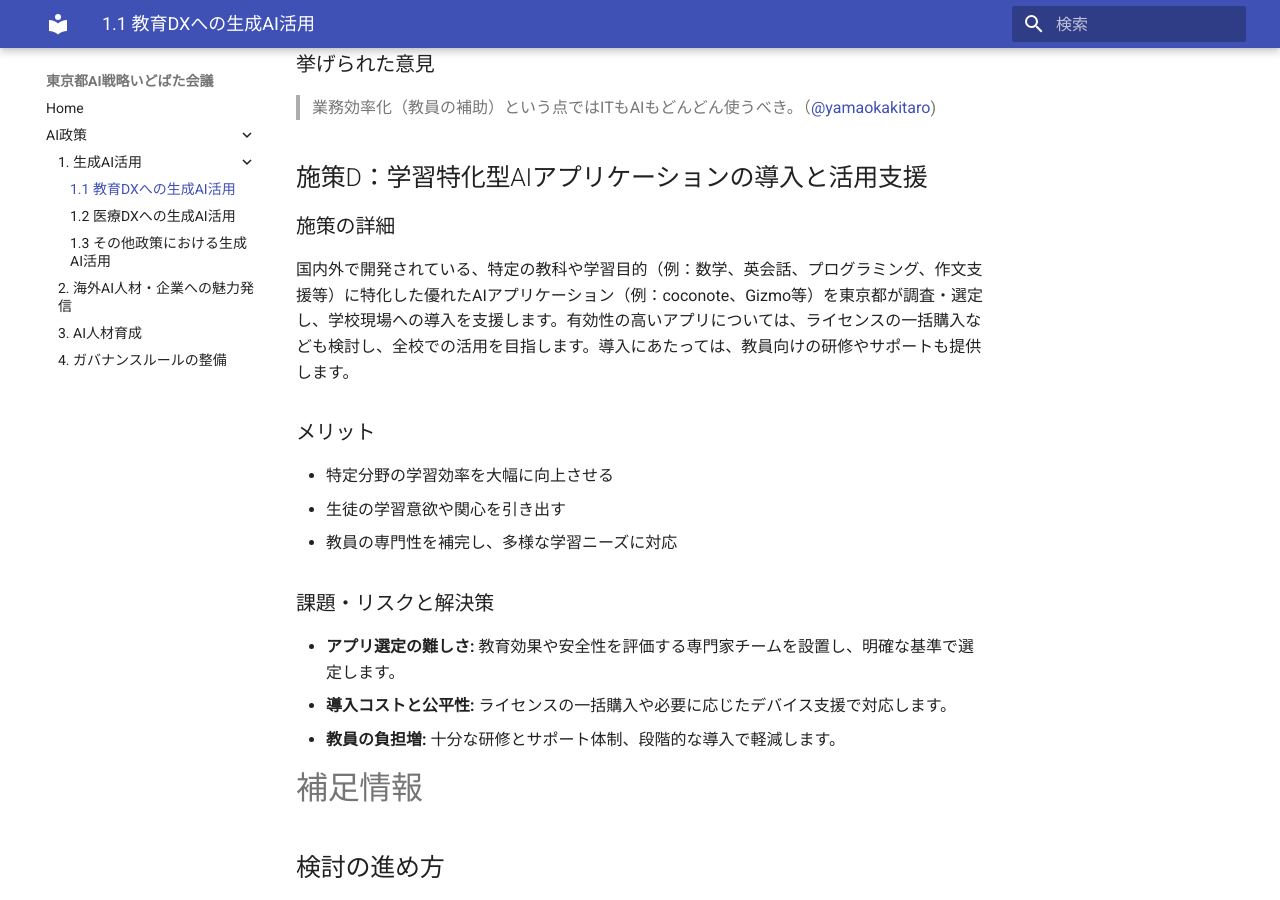
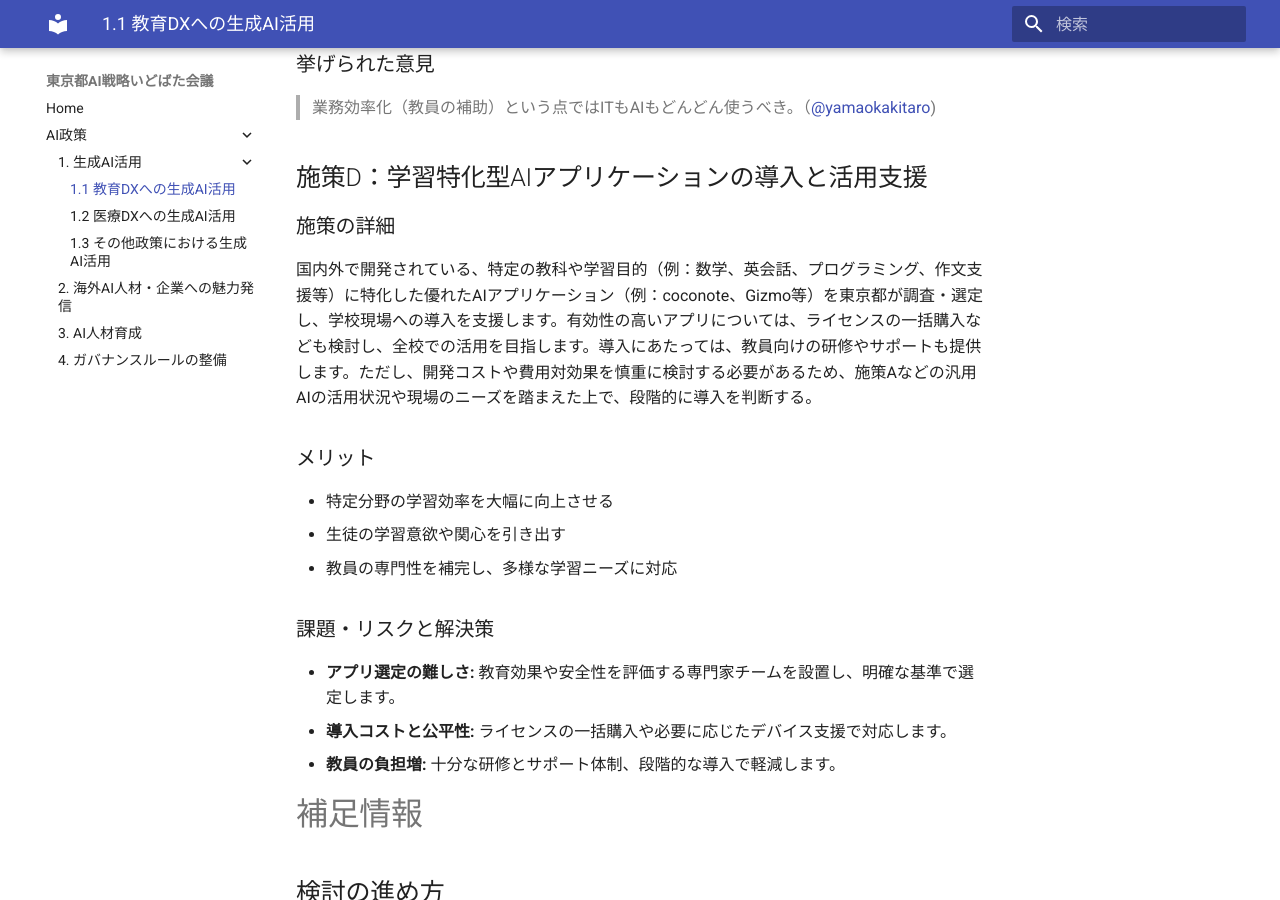
Before and after one commit to takahiroanno2024/2025_ai_idobatakaigi_output, an MkDocs documentation site: the page built from docs/1.1_教育DXへの生成AI活用.md, in a window 1280 px wide and 900 px high, scrolled down 6085 px. Built offline with MkDocs 1.6.1 and Material for MkDocs 9.7.7, drawn with Linux system fonts in a browser that asks for light colours.

Commit message:
施策Dに費用対効果と段階的導入の観点を追加（みく）

```diff
--- a/docs/1.1_教育DXへの生成AI活用.md
+++ b/docs/1.1_教育DXへの生成AI活用.md
@@ -112,7 +112,7 @@ ChatGPT等の汎用的なLLM（大規模言語モデル）を全児童生徒に
 ## 施策D：学習特化型AIアプリケーションの導入と活用支援
 
 ### 施策の詳細
-国内外で開発されている、特定の教科や学習目的（例：数学、英会話、プログラミング、作文支援等）に特化した優れたAIアプリケーション（例：coconote、Gizmo等）を東京都が調査・選定し、学校現場への導入を支援します。有効性の高いアプリについては、ライセンスの一括購入なども検討し、全校での活用を目指します。導入にあたっては、教員向けの研修やサポートも提供します。
+国内外で開発されている、特定の教科や学習目的（例：数学、英会話、プログラミング、作文支援等）に特化した優れたAIアプリケーション（例：coconote、Gizmo等）を東京都が調査・選定し、学校現場への導入を支援します。有効性の高いアプリについては、ライセンスの一括購入なども検討し、全校での活用を目指します。導入にあたっては、教員向けの研修やサポートも提供します。ただし、開発コストや費用対効果を慎重に検討する必要があるため、施策Aなどの汎用AIの活用状況や現場のニーズを踏まえた上で、段階的に導入を判断する。
 
 ### メリット
 - 特定分野の学習効率を大幅に向上させる
```
